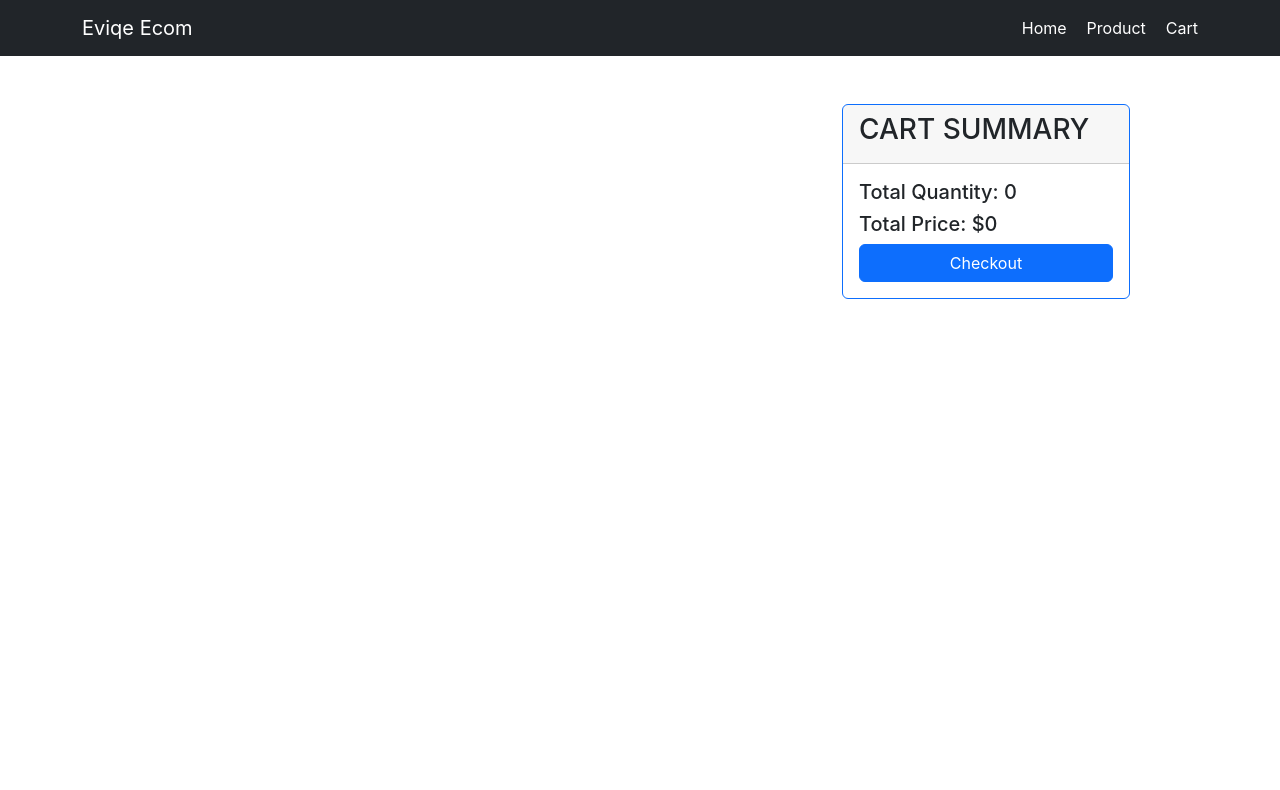
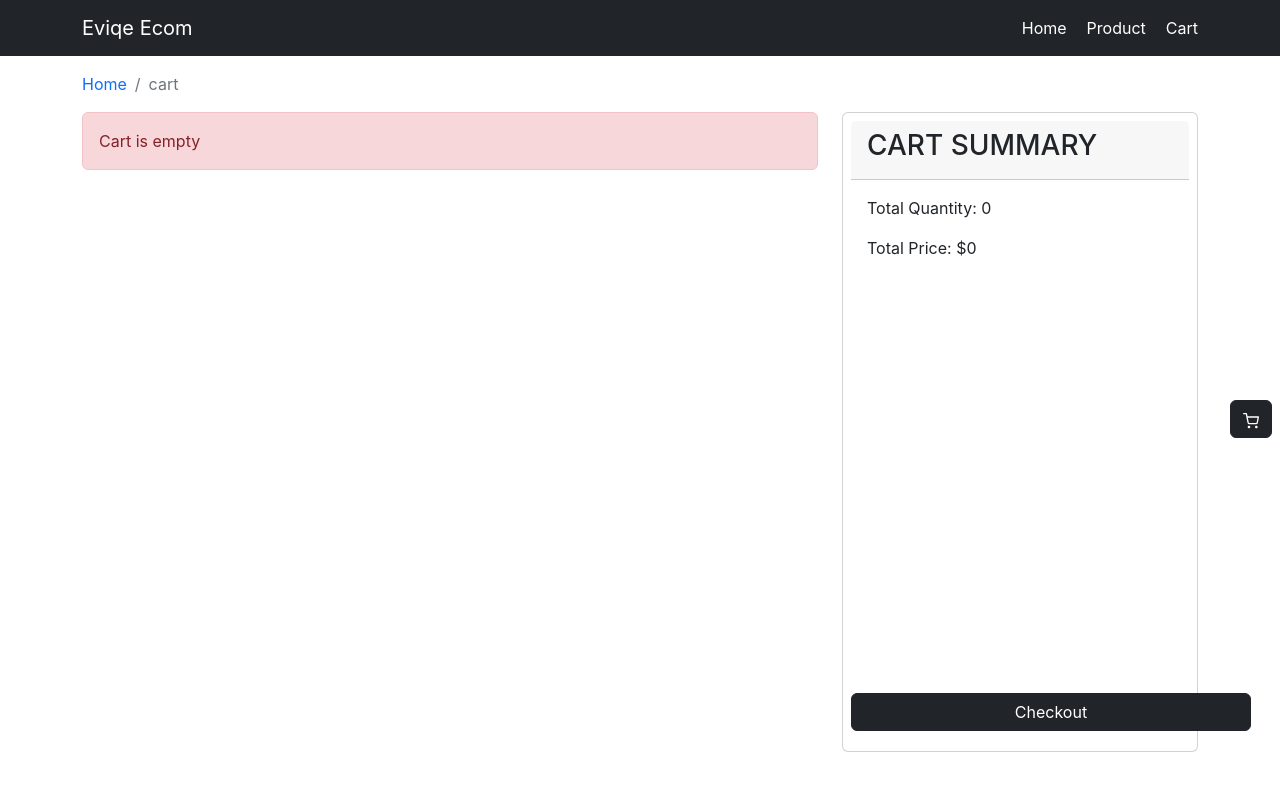
Before and after one commit to ahmmedrasel-dev/eviqe-ecom, a React (Create React App) app: page /cart in a window 1280 px wide. Shown: the top 790 px of the page. Built offline with nearby package versions, Linux system fonts and the light colour scheme.

Commit message:
udpate product details

```diff
--- a/package.json
+++ b/package.json
@@ -17,6 +17,7 @@
     "react-rating-stars-component": "^2.2.0",
     "react-router-dom": "^6.4.3",
     "react-scripts": "5.0.1",
+    "react-toastify": "^9.1.1",
     "web-vitals": "^2.1.4"
   },
   "scripts": {
--- a/src/App.js
+++ b/src/App.js
@@ -1,22 +1,25 @@
 import { Route, Routes } from "react-router-dom";
 import Cart from "./components/Cart/Cart";
 import Header from "./components/Header/Header";
-import Home from "./components/HomePage/Home/Home";
 import NotFound from "./components/NoFound/NotFound";
 import ProductDetails from "./components/ProductPage/ProductDetails/ProductDetails";
 import Products from "./components/ProductPage/Products/Products";
+
+import 'react-toastify/dist/ReactToastify.css';
+import { ToastContainer } from "react-toastify";
 
 function App() {
   return (
     <>
       <Header></Header>
       <Routes>
-        <Route path="/" element={<Home></Home>}></Route>
+        <Route path="/" element={<Products></Products>}></Route>
         <Route path="/product" element={<Products></Products>}></Route>
         <Route path="/product/:slug" element={<ProductDetails></ProductDetails>}></Route>
         <Route path="/cart" element={<Cart></Cart>}></Route>
         <Route path="*/" element={<NotFound></NotFound>}></Route>
       </Routes>
+      <ToastContainer />
     </>
   );
 }
--- a/src/Store.js
+++ b/src/Store.js
@@ -1,4 +1,5 @@
 import { createContext, useReducer } from "react";
+
 
 const Store = createContext();
 
@@ -17,6 +18,8 @@ const reducer = (state, action) => {
       const cartItems = exisitngItem ? state.cart.cartItems.map(item => item._id === exisitngItem._id ? newItem : item) : [...state.cart.cartItems, newItem]
       localStorage.setItem('cartItems', JSON.stringify(cartItems))
       return { ...state, cart: { ...state.cart, cartItems } }
+
+
     case 'REMOVE_CART_ITEM': {
       const removeItem = action.payload;
       const cartItems = state.cart.cartItems.filter(item => item._id !== removeItem._id);
--- /dev/null
+++ b/src/components/Breadcums/Breadcums.js
@@ -0,0 +1,13 @@
+import React from 'react';
+import { Breadcrumb } from 'react-bootstrap';
+
+const Breadcums = ({ page }) => {
+  return (
+    <Breadcrumb>
+      <Breadcrumb.Item href="#">Home</Breadcrumb.Item>
+      <Breadcrumb.Item active>{page}</Breadcrumb.Item>
+    </Breadcrumb>
+  );
+};
+
+export default Breadcums;
--- a/src/components/Cart/Cart.js
+++ b/src/components/Cart/Cart.js
@@ -4,6 +4,9 @@ import { Helmet } from 'react-helmet-async';
 import { Link } from 'react-router-dom';
 import { Store } from '../../Store';
 import { FiTrash2 } from "react-icons/fi";
+import './cart.css'
+import Breadcums from '../Breadcums/Breadcums';
+import { toast } from 'react-toastify';
 const Cart = () => {
   const { state, dispatch } = useContext(Store)
   const { cart: { cartItems } } = state;
@@ -13,6 +16,7 @@ const Cart = () => {
       type: 'ADD_CART_ITEM',
       payload: { ...item, quantity }
     })
+    toast.success('Quanity Updated')
   }
 
   const handleRemoveItem = (item) => {
@@ -20,6 +24,7 @@ const Cart = () => {
       type: 'REMOVE_CART_ITEM',
       payload: item
     })
+    toast.warn('Product add to cart')
   }
 
 
@@ -28,10 +33,12 @@ const Cart = () => {
       <Helmet>
         <title>Shopping Cart</title>
       </Helmet>
-      <Row className='mt-5'>
+
+      <Row className='mt-3'>
+        <Breadcums page={'cart'}></Breadcums>
         <Col lg={8}>
           {
-            cartItems.length < 0 ?
+            cartItems.length === 0 ?
               <Alert variant='danger'>
                 Cart is empty
               </Alert>
@@ -70,16 +77,13 @@ const Cart = () => {
           }
         </Col>
         <Col lg={4}>
-          <Card border="primary" style={{ width: '18rem' }}>
+          <Card className='card-summary p-2'>
             <Card.Header><h3 className='text-uppercase'>Cart Summary</h3></Card.Header>
             <Card.Body>
-              <h5>Total Quantity: {cartItems.reduce((accomolator, current) => accomolator + current.quantity, 0)}</h5>
-              <h5>Total Price: ${cartItems.reduce((accomolator, current) => accomolator + current.price * current.quantity, 0)}</h5>
-
-              <div className="d-grid gap-2">
-                <Button class="btn btn-primary" type="button">Checkout</Button>
-              </div>
+              <p>Total Quantity: {cartItems.reduce((accomolator, current) => accomolator + current.quantity, 0)}</p>
+              <p>Total Price: ${cartItems.reduce((accomolator, current) => accomolator + current.price * current.quantity, 0)}</p>
             </Card.Body>
+            <Button className="btn btn-dark checkout" type="button">Checkout</Button>
           </Card>
         </Col>
       </Row>
--- /dev/null
+++ b/src/components/Cart/cart.css
@@ -0,0 +1,10 @@
+.card-summary {
+  height: 80vh;
+  position: relative;
+}
+
+.checkout {
+  position: absolute;
+  bottom: 20px;
+  width: 400px;
+}
--- a/src/components/Header/Header.js
+++ b/src/components/Header/Header.js
@@ -1,12 +1,38 @@
-import React, { useContext } from 'react';
-import { Badge, Container, Nav, Navbar } from 'react-bootstrap';
+import React, { useContext, useState } from 'react';
+import { Badge, Container, Nav, Navbar, NavDropdown } from 'react-bootstrap';
 import { Link } from 'react-router-dom';
 import { Store } from '../../Store';
 import './header.css';
+import Button from 'react-bootstrap/Button';
+import Offcanvas from 'react-bootstrap/Offcanvas';
+import { toast } from 'react-toastify';
+import { FiShoppingCart, FiTrash2 } from "react-icons/fi";
 
 const Header = () => {
-  const { state } = useContext(Store);
-  const { cart } = state;
+  const { state, dispatch } = useContext(Store);
+  const { cart: { cartItems } } = state;
+
+  const [show, setShow] = useState(false);
+
+  const handleClose = () => setShow(false);
+  const handleShow = () => setShow(true);
+
+  const handleQty = (item, quantity) => {
+    dispatch({
+      type: 'ADD_CART_ITEM',
+      payload: { ...item, quantity }
+    })
+    toast.success('Quanity Updated')
+  }
+
+  const handleRemoveItem = (item) => {
+    dispatch({
+      type: 'REMOVE_CART_ITEM',
+      payload: item
+    })
+    toast.warn('Product add to cart')
+  }
+
   return (
     <Navbar bg="dark" variant="dark">
       <Container>
@@ -14,17 +40,43 @@ const Header = () => {
         <Nav className="ms-auto menu">
           <Link to="/">Home</Link>
           <Link to="/product">Product</Link>
+          <Button variant="dark" onClick={handleShow} className="me-2 offCart">
+            <FiShoppingCart />
+          </Button>
+
           <Link to="/cart">Cart
             {
-              cart.cartItems.length > 0 && (
+              cartItems.length > 0 && (
                 <Badge pill bg="danger">
-                  {cart.cartItems.length}
+                  {cartItems.length}
                 </Badge>
               )
             }
           </Link>
         </Nav>
       </Container>
+
+      <Offcanvas show={show} onHide={handleClose} placement={'end'}>
+        <Offcanvas.Header closeButton>
+          <Offcanvas.Title>Cart Details</Offcanvas.Title>
+        </Offcanvas.Header>
+        <Offcanvas.Body>
+          {
+            cartItems.map(item => (
+              <>
+                <img className='me-2' width="50" src={item.img} alt="" />
+                <Link className='me-2' to={`product/${item.slug}`}>{item.name.slice(0, 10)}</Link>
+                <Button disabled={item.quantity == 1} variant='success' onClick={() => handleQty(item, item.quantity - 1)}>-</Button>
+                <span className='mx-3'>{item.quantity}</span>
+                <Button disabled={item.quantity == item.stock} variant='success' onClick={() => handleQty(item, item.quantity + 1)}>+</Button>
+
+                <Button className='ms-2' variant='danger' onClick={() => handleRemoveItem(item)}><FiTrash2 /></Button>
+                <hr />
+              </>
+            ))
+          }
+        </Offcanvas.Body>
+      </Offcanvas>
     </Navbar>
   );
 };
--- a/src/components/Header/header.css
+++ b/src/components/Header/header.css
@@ -3,3 +3,9 @@
   text-decoration: none;
   margin-left: 20px;
 }
+
+.offCart {
+  position: fixed;
+  right: 0;
+  top: 50%;
+}
--- a/src/components/ProductPage/Product/Product.js
+++ b/src/components/ProductPage/Product/Product.js
@@ -6,6 +6,7 @@ import { RiShoppingCart2Fill } from "react-icons/ri";
 import { Helmet } from 'react-helmet-async';
 import { Store } from '../../../Store';
 import axios from 'axios';
+import { toast } from 'react-toastify';
 
 const Product = ({ product }) => {
   const { name, price, img, category, seller, slug, ratings, ratingsCount, stock, _id } = product;
@@ -20,17 +21,20 @@ const Product = ({ product }) => {
     const { data } = await axios.get(`http://localhost:8000/products/${id}`);
 
     if (data.stock < quantity) {
-      alert(`${name} out of stock!`)
+
+      toast.warn(`${name} out of stock!`)
       return;
     }
     ctxDispatch({
       type: 'ADD_CART_ITEM',
-      payload: { ...product, quantity: 1 }
+      payload: { ...product, quantity: 1 },
+
     })
+    toast.success('Product Add to Cart')
   }
 
   return (
-    <Col md={3} className="my-5">
+    <Col md={3} className='mb-4'>
       <Helmet>
         <title>Prodct Page</title>
       </Helmet>
@@ -38,7 +42,7 @@ const Product = ({ product }) => {
         <Card.Img variant="top" src={img} />
         <Card.Body>
           <Card.Title>
-            <Link to={`/product/${slug}`}>{name.length < 20 ? name : name.slice(0, 20) + '...'}</Link>
+            <Link className='text-dark' to={`/product/${slug}`}>{name.length < 20 ? name : name.slice(0, 20) + '...'}</Link>
           </Card.Title>
 
           <Card.Text>
@@ -51,7 +55,7 @@ const Product = ({ product }) => {
             <p>Total <Badge bg="secondary">{ratingsCount}</Badge> Rattings</p>
           </Card.Text>
           <div className='d-flex justify-content-between'>
-            <Button variant="primary" onClick={() => handleAddToCart(_id)}>Add to Cart <RiShoppingCart2Fill /></Button>
+            <Button variant="dark" onClick={() => handleAddToCart(_id)}>Add to Cart <RiShoppingCart2Fill /></Button>
             <ReactStars
               count={5}
               value={ratings}
--- a/src/components/ProductPage/ProductDetails/ProductDetails.js
+++ b/src/components/ProductPage/ProductDetails/ProductDetails.js
@@ -9,6 +9,8 @@ import 'react-inner-image-zoom/lib/InnerImageZoom/styles.css';
 import InnerImageZoom from 'react-inner-image-zoom';
 import { Helmet } from 'react-helmet-async';
 import { Store } from '../../../Store';
+import Breadcums from '../../Breadcums/Breadcums';
+import { toast } from 'react-toastify';
 
 const reducer = (state, action) => {
   switch (action.type) {
@@ -65,10 +67,11 @@ const ProductDetails = () => {
       type: 'ADD_CART_ITEM',
       payload: { ...product, quantity: 1 }
     })
+    toast.success('Product Add to Cart!')
   }
 
   return (
-    <Container className='mt-3'>
+    <Container>
       <Helmet>
         <title>{name}</title>
       </Helmet>
@@ -78,8 +81,8 @@ const ProductDetails = () => {
           <div className='loader'>
             < Spinner animation="grow" />
           </div> :
-          <Row>
-
+          <Row className="my-3">
+            <Breadcums page={slug}></Breadcums>
             <Col md={6}>
               <div className='product-feature'>
                 <InnerImageZoom src={img} className='img-fluid rounded' zoomSrc={img} />
--- a/src/components/ProductPage/Products/Products.js
+++ b/src/components/ProductPage/Products/Products.js
@@ -1,6 +1,7 @@
 import axios from 'axios';
 import React, { useEffect, useReducer } from 'react';
 import { Container, Row, Spinner } from 'react-bootstrap';
+import Breadcums from '../../Breadcums/Breadcums';
 import Product from '../Product/Product';
 import './products.css';
 
@@ -41,7 +42,8 @@ const Products = () => {
   return (
     <>
       <Container>
-        <Row>
+        <Row className="my-3">
+          <Breadcums page={'Products'}></Breadcums>
           {
             loading ? <div className='loader'>
               <Spinner animation="grow" />
```
Also changed, not shown: 1 other file (tests, documents, lock files or other folders).
